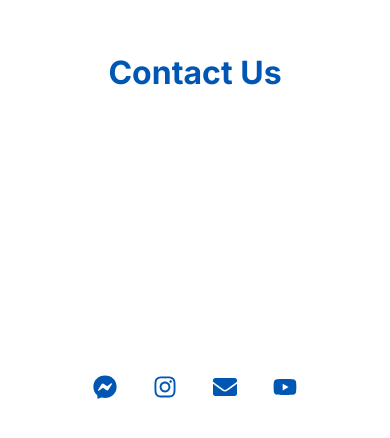
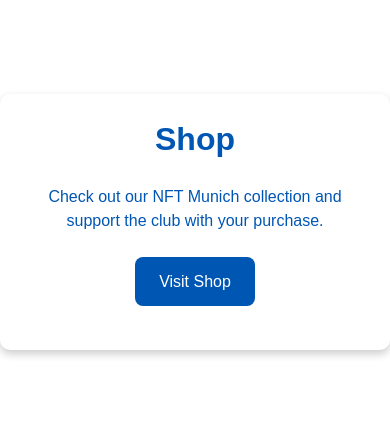
Before and after one commit to ashray-00/nftmunich, a Next.js app: page / in a window 390 px wide. Shown: the part 2732-3170 px from the top of the page. Built offline with nearby package versions, Linux system fonts and the light colour scheme.

Commit message:
Added the Shop section

```diff
--- a/src/app/page.tsx
+++ b/src/app/page.tsx
@@ -4,6 +4,7 @@
 import Carousel from '../components/Carousel';
 import ContactOptions from '../components/ContactOptions';
 import AboutUs from "../components/AboutUs";
+import Shop from "../components/Shop";
 import { useRouter } from "next/navigation";
 
 export default function Home() {
@@ -43,6 +44,9 @@
             </div>
           </div>
         </section>
+        <section id="shop" className="w-full h-screen flex flex-col items-center justify-center">
+            <Shop />
+        </section>
         <section id="contact" className="w-full h-screen flex flex-col items-center justify-center">
           <div className="flex flex-col items-center justify-center" style={{ marginTop: '30vh' }}>
             <h2 className="text-4xl mb-8 title">Contact Us</h2>
--- a/src/components/Header.tsx
+++ b/src/components/Header.tsx
@@ -84,6 +84,13 @@
           Player Registration
         </a>
         <a
+          href="#shop"
+          onClick={() => scrollToSection('shop')}
+          className={`block mt-4 md:inline-block md:mt-0 md:ml-6 cursor-pointer ${activeSection === 'shop' ? 'text-yellow-700' : ''}`}
+        >
+          Shop
+        </a>
+        <a
           href="#contact"
           onClick={() => scrollToSection('contact')}
           className={`block mt-4 md:inline-block md:mt-0 md:ml-6 cursor-pointer ${activeSection === 'contact' ? 'text-yellow-700' : ''}`}
@@ -108,6 +115,9 @@
             <a href="#player-registration" onClick={toggleMenu} className="text-2xl text-bavarian-blue">
               Player Registration
             </a>
+            <a href="#shop" onClick={toggleMenu} className="text-2xl text-bavarian-blue">
+              Shop
+            </a>
             <a href="#contact" onClick={toggleMenu} className="text-2xl text-bavarian-blue">
               Contact
             </a>
--- /dev/null
+++ b/src/components/Shop.tsx
@@ -0,0 +1,28 @@
+"use client";
+import React from "react";
+import styles from "../styles/shop.module.css"; // Import the Shop styles
+
+const Shop = () => {
+    return (
+        <div className={`${styles.container} mx-auto px-4`}>
+            <h1 className={styles.title}>Shop</h1>
+            <div className="text-center mb-6">
+                <p className={`${styles.text} mb-4`}>
+                    Check out our NFT Munich collection and support the club with your purchase.
+                </p>
+                <div className={styles.buttonWrapper}>
+                    <a
+                        href="https://clubs.stanno.com/de/nft-munich/vereinskollektion"
+                        target="_blank"
+                        rel="noopener noreferrer"
+                        className={styles.button}
+                    >
+                        Visit Shop
+                    </a>
+                </div>
+            </div>
+        </div>
+    );
+};
+
+export default Shop;
--- /dev/null
+++ b/src/styles/shop.module.css
@@ -0,0 +1,64 @@
+.container {
+    padding: 20px;
+    max-width: 800px;
+    margin: 0 auto;
+    font-family: Arial, sans-serif;
+    line-height: 1.6;
+    background-color: var(--tw-color-bavarian-white);
+    /* White background */
+    color: var(--tw-color-bavarian-blue);
+    /* Blue text */
+    border-radius: 10px;
+    box-shadow: 0 4px 8px rgba(0, 0, 0, 0.2);
+}
+
+.title {
+    font-size: 2rem;
+    font-weight: bold;
+    margin-bottom: 20px;
+    text-align: center;
+    color: var(--tw-color-bavarian-blue);
+    /* Blue title */
+}
+
+.text {
+    font-size: 1rem;
+    /* Match the text size of Player Registration */
+    color: var(--tw-color-bavarian-blue);
+    /* Gray text color */
+    line-height: 1.5;
+    margin: 0px 100px;
+    margin-bottom: 24px;
+    /* Improve readability */
+}
+
+@media (max-width: 767px) {
+    .text {
+        margin: auto;
+        margin-bottom: 24px;
+    }
+  }
+
+.buttonWrapper {
+    display: flex;
+    justify-content: center;
+    /* Center the button horizontally */
+}
+
+.button {
+    display: inline-block;
+    background-color: #0056b3;
+    /* Bavarian blue for the button */
+    color: #ffffff;
+    /* White text */
+    padding: 12px 24px;
+    border-radius: 8px;
+    text-decoration: none;
+    font-size: 1rem;
+    transition: background-color 0.3s ease;
+}
+
+.button:hover {
+    background-color: #003f7f;
+    /* Darker blue on hover */
+}
```
